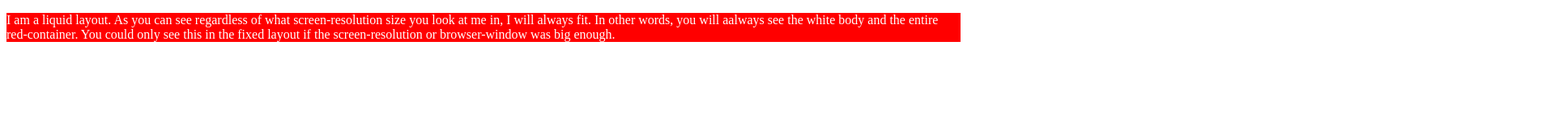
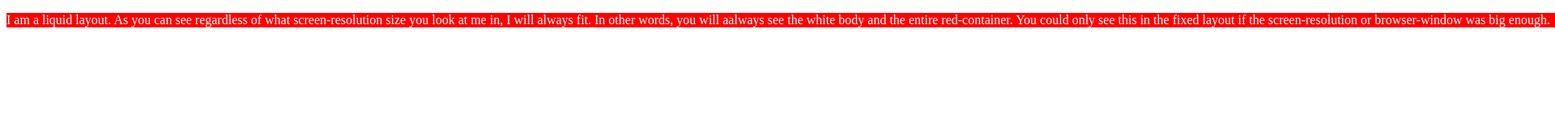
Before and after one commit to HighTechSolutions-LS/PiSignage-Info-Site, a plain HTML site: page index.html in a window 1280 px wide. Shown: the whole page at 81% size, 1920 px wide, since content can reach past the window. Drawn offline with Linux system fonts and the light colour scheme.

Commit message:
Update index.html

```diff
--- a/index.html
+++ b/index.html
@@ -15,7 +15,7 @@
 
            #container{
                   /*Styling for any element with the id="container" */
-                         width:92%; /* The width is liquid by screen-percentage*/
+                         width:1920px; /* The width is liquid by screen-percentage*/
                          height:80%; /* The height is liquid by screen-percentage*/
                          color:#fff;
                          background-color:red;
```
